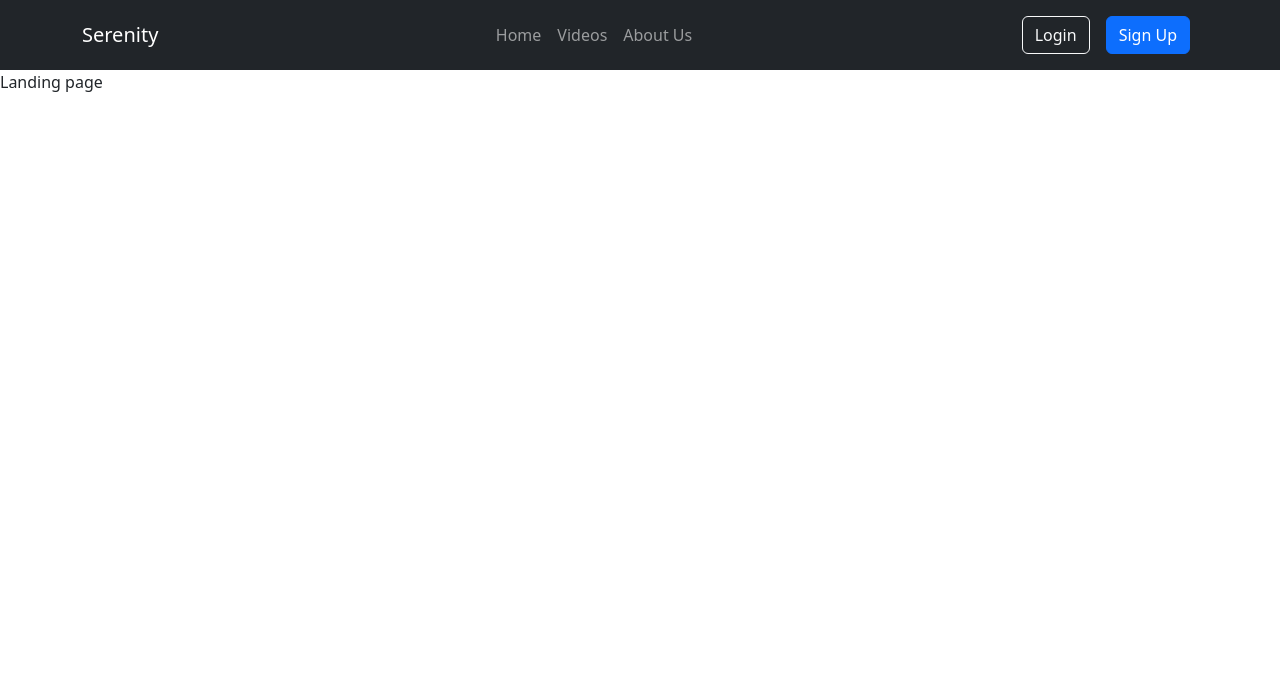
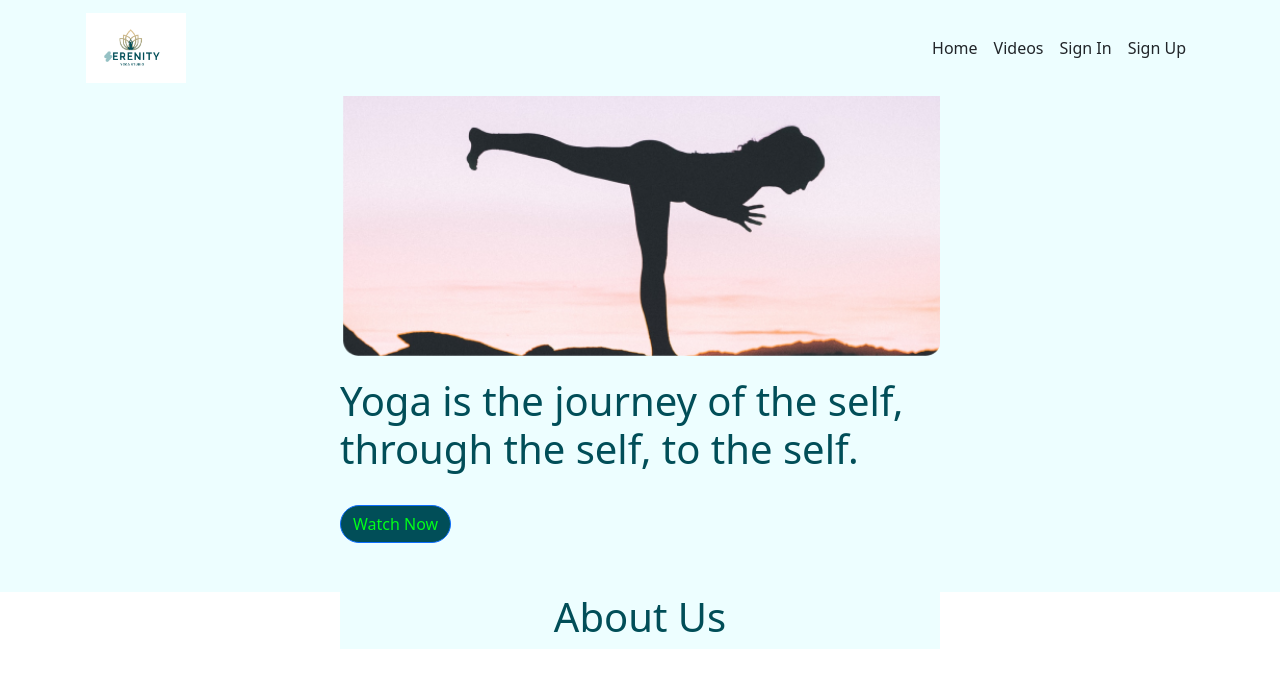
Before and after one commit to strategio-tech/fp-sim7-keyboard-warriors, a React (Vite) app: page /home in a window 1280 px wide. Shown: the top 688 px of the page. Built offline with nearby package versions, Linux system fonts and the light colour scheme.

Commit message:
changed the navbar and added to the landing page

```diff
--- a/src/Components/Navbar.jsx
+++ b/src/Components/Navbar.jsx
@@ -1,27 +1,28 @@
 import React from 'react';
 import { Navbar, Nav, Container, Button } from 'react-bootstrap';
+import serenity from '../assets/Yoga-Logo.png'
 
 const CustomNavbar = () => {
   return (
     <div>
-      <Navbar bg="dark" variant="dark">
-        <Container>
+      <Navbar style={{ backgroundColor: '#EDFEFF' }} variant="dark">
+        <Container className="px-3">
 
-          <Navbar.Brand href="#home">Serenity</Navbar.Brand>
+          <Navbar.Brand href="#home">
+            <img
+              src={serenity}
+              height="70"
+              width="100"
+              className="d-inline-block align-top"
+              alt="Serenity Logo"
+            />
+          </Navbar.Brand>
 
           <Nav className="mr-auto">
-            <Nav.Link href="#home">Home</Nav.Link>
-            <Nav.Link href="#videos">Videos</Nav.Link>
-            <Nav.Link href="#aboutus">About Us</Nav.Link>
-          </Nav>
-
-          <Nav>
-            <Nav.Link href="/login">
-              <Button variant="outline-light">Login</Button>
-            </Nav.Link>
-            <Nav.Link href="/signup">
-              <Button variant="primary">Sign Up</Button>
-            </Nav.Link>
+            <Nav.Link href="#home" className="text-dark font-weight-bold" style={{color: '#014E58'}}>Home</Nav.Link>
+            <Nav.Link href="#videos" className="text-dark" style={{color: '#014E58'}}>Videos</Nav.Link>
+            <Nav.Link href="#signin" className="text-dark" style={{color: '#014E58'}}>Sign In</Nav.Link>
+            <Nav.Link href="#signup" className="text-dark font-weight-bold" style={{color: '#014E58'}}>Sign Up</Nav.Link>
           </Nav>
 
         </Container>
--- a/src/Layout.jsx
+++ b/src/Layout.jsx
@@ -2,7 +2,6 @@ import { BrowserRouter, Routes, Route } from "react-router-dom";
 import Navbar from "./Components/Navbar";
 import LandingPage from "./Views/LandingPage";
 import Login from "./Views/Login";
-import NoPage from "./Views/NoPage";
 import SignUp from "./Views/SignUp";
 import UserProfile from "./Views/UserProfile";
 import VideoPage from "./Views/VideoPage";
@@ -21,7 +20,6 @@ const Layout = () => {
                 <Route path="/watch" element={<VideoPage />} />
                 <Route path="/upload" element={<VideoUpload />} />
                 <Route path="/profile" element={<UserProfile />} />
-                <Route path="*" element={<NoPage />} />
             </Routes>
         </BrowserRouter>
     );
--- a/src/Views/LandingPage.jsx
+++ b/src/Views/LandingPage.jsx
@@ -1,10 +1,25 @@
 import { useEffect, useState } from "react";
+import lplogo from '../assets/landing-page-image.png'
+import 'bootstrap/dist/css/bootstrap.min.css';
+import { Button } from 'react-bootstrap';
 
 const LandingPage = () => {
 
     return (
-        <div>
-            Landing page
+        <div className="d-flex justify-content-center align-items-center" style={{ background: '#EDFEFF', height: '62vh' }}>
+            <div style={{ width: '600px', background: '#EDFEFF' }}>
+                <img src={lplogo} alt="" style={{ width: '100%' }} />
+
+                <h1 style={{ textAlign: 'left', paddingRight: '20px',paddingTop: '20px', color:'#014E58', marginBottom:'2rem' }}>Yoga is the journey of the self, through the self, to the self.</h1>
+
+                <Button size="md" style={{borderRadius: '60px', background:'#014E58', color:'#00FF19'}}>Watch Now</Button>
+
+                <h1 style={{marginTop: '50px', textAlign: 'center', color:'#014E58'}}>About Us</h1>
+                <h4></h4>
+            </div>
+            <div>
+
+            </div>
         </div>
     );
 };
```
Also changed, not shown: src/assets/Yoga-Logo.png (added), src/assets/landing-page-image.png (added).
